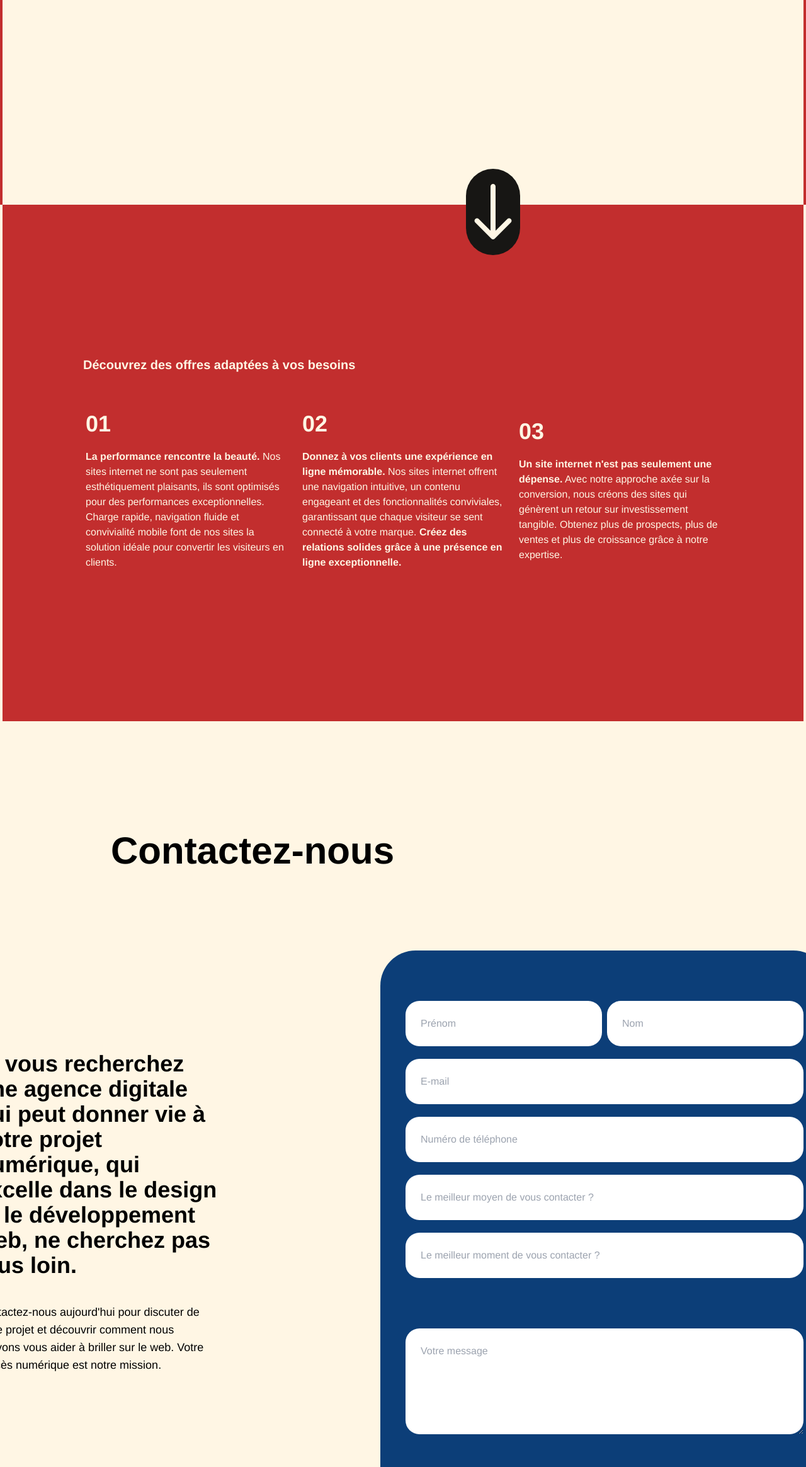
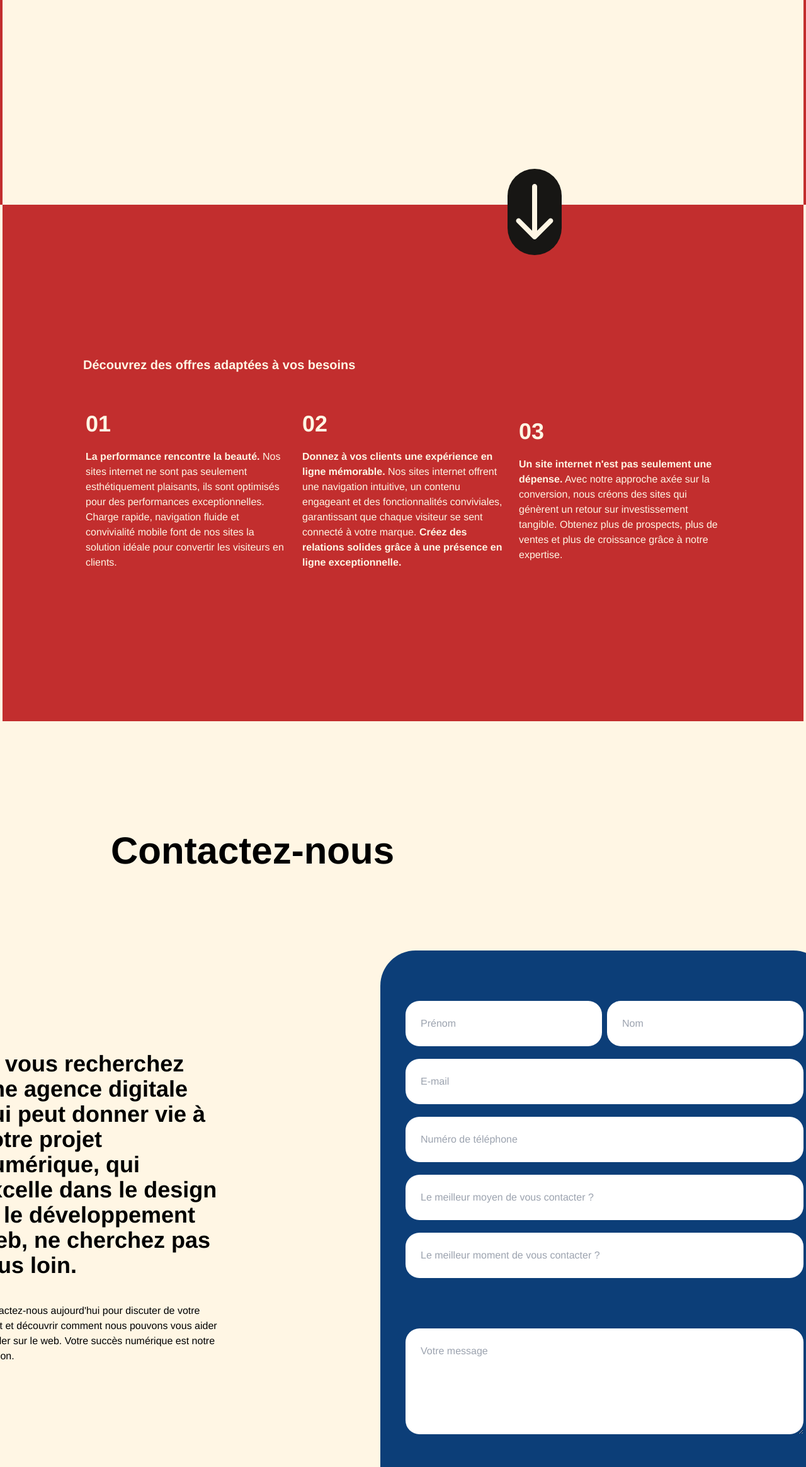
Before and after one commit to franzhopp/v3q, a React (Vite) app: page / in a window 1280 px wide. Shown: the part 1280-3609 px from the top of the page at 63% size. Built offline with nearby package versions, Linux system fonts and the light colour scheme.

Commit message:
[ADD] reupdate

```diff
--- a/src/Components/Contact/contact.jsx
+++ b/src/Components/Contact/contact.jsx
@@ -179,15 +179,15 @@ const Form = () => {
         <Title />
       </div>
 
-      <div className="flex justify-center sm:flex-row flex-col m-10 mt-20 sm:mt-72">
+      <div className="flex justify-center sm:flex-row md:flex-row lg:flex-row flex-col m-10 mt-20 sm:mt-72">
         <div className="w-96 h-3/6 mr-64 mb-20 sm:mb-10 sm:text-left md:text-left">
-          <p className="font-extrabold text-2xl sm:text-4xl text-black w-80 sm:w-96">
+          <p className="font-extrabold text-2xl sm:text-4xl text-black w-80 sm:w-96 md:w-96 lg:w-96">
             Si vous recherchez une agence digitale qui peut donner vie à votre
             projet numérique, qui excelle dans le design et le développement
             web, ne cherchez pas plus loin.
           </p>
           <p  data-aos="zoom-in"
-                data-aos-duration="1000" className="text-black text-lg w-80 sm:w-96 mt-10">
+                data-aos-duration="1000" className="text-black text-medium w-80 sm:w-96 md:w-96 lg:w-96 mt-10">
           {`Contactez-nous aujourd'hui pour discuter de
           votre projet et découvrir comment nous pouvons vous aider à briller
           sur le web. Votre succès numérique est notre mission.`}
@@ -196,7 +196,7 @@ const Form = () => {
 
         <div>
           <div className="flex flex-col">
-            <div className="sm:w-w-f">
+            <div className="sm:w-w-f md:w-w-f lg:w-w-f">
               <div className="bg-0c3e78 relative bottom-10 sm:bottom-40 mb-20 rounded-rounded-form-56 p-10">
                 <div className="flex justify-center sm:space-x-2">
                   <input
--- a/src/Components/UI/Button/button-contact.jsx
+++ b/src/Components/UI/Button/button-contact.jsx
@@ -31,7 +31,7 @@ const ButtonContact = () => {
 
   return (
     <>
-      <div className="btn-contact-rel flex justify-center sm:justify-end">
+      <div className="flex justify-center sm:justify-end relative right-20 top-20 sm:right-96">
         <NavLink
             to="/"
             href="about"
```
